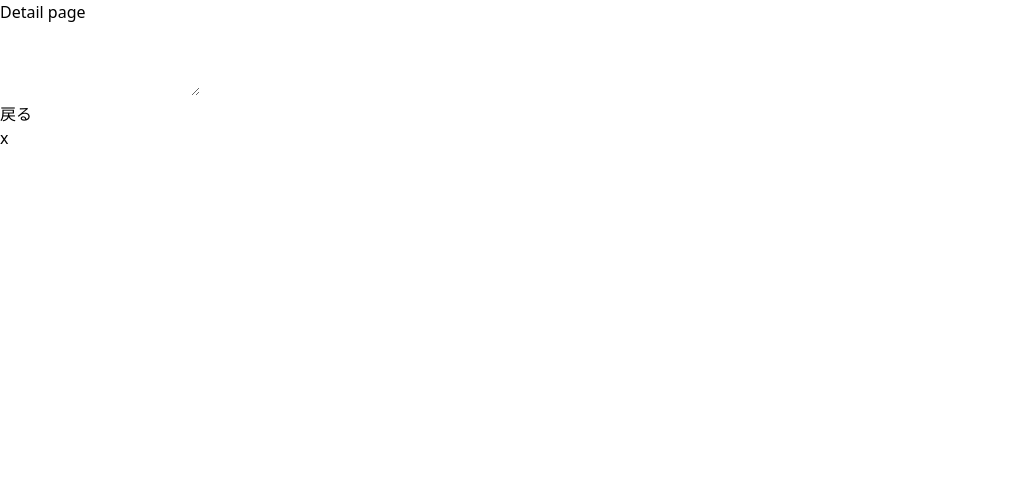
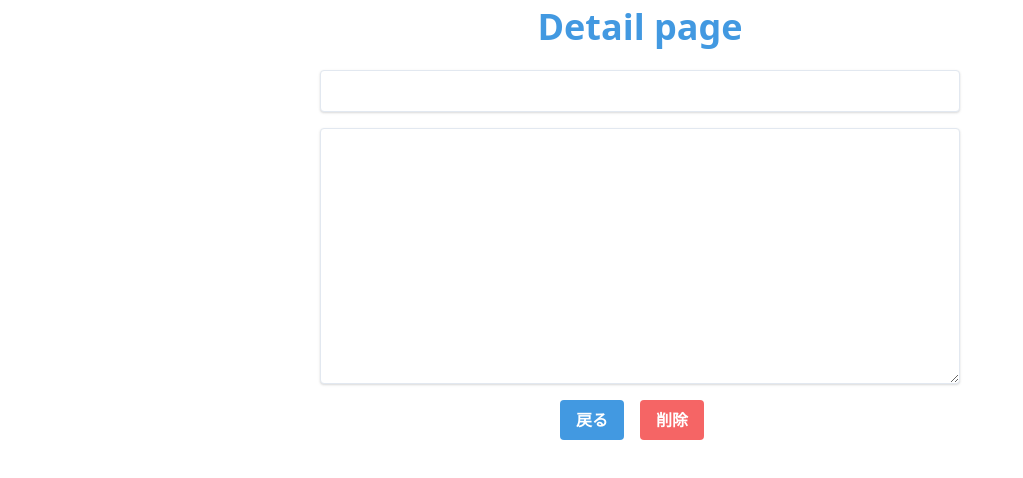
Before and after one commit to terashi77/reactTodoPractice, a Next.js app: page /detail in a window 1280 px wide. Shown: the top 478 px of the page, without its empty margins (0-1023 px from the left). Built offline with nearby package versions, Linux system fonts and the light colour scheme.

Commit message:
tailwindcssで画面を整えた

```diff
--- a/components/TodoForm.tsx
+++ b/components/TodoForm.tsx
@@ -1,19 +1,19 @@
-import * as React from "react";
-import shortid from "shortid";
+import * as React from 'react';
+import shortid from 'shortid';
 
-import { TodoInterface } from "./../interfaces/TodoInterface";
-import { TodoFormInterface } from "./../interfaces/TodoFormInterface";
+import { TodoInterface } from './../interfaces/TodoInterface';
+import { TodoFormInterface } from './../interfaces/TodoFormInterface';
 
 const TodoForm = (props: TodoFormInterface) => {
   const inputRef = React.useRef<HTMLInputElement>(null);
-  const [formState, setFormState] = React.useState("");
+  const [formState, setFormState] = React.useState('');
 
   function handleInputChange(event: React.ChangeEvent<HTMLInputElement>) {
     setFormState(event.target.value);
   }
 
   function handleInputEnter(event: React.KeyboardEvent) {
-    if (event.key === "Enter") {
+    if (event.key === 'Enter') {
       createTodo();
     }
   }
@@ -24,33 +24,40 @@ const TodoForm = (props: TodoFormInterface) => {
   }
 
   function createTodo() {
-    if (formState === "") return;
+    if (formState === '') return;
 
     const newTodo: TodoInterface = {
       id: shortid.generate(),
       title: formState,
-      detail: "",
+      detail: '',
     };
 
     props.handleTodoCreate(newTodo);
 
     if (inputRef && inputRef.current) {
-      inputRef.current.value = "";
+      inputRef.current.value = '';
     }
 
-    setFormState("");
+    setFormState('');
   }
 
   return (
-    <div className="todo-form">
+    <div className="todo-form　text-center container mx-auto">
+      <h1 className="font-semibold text-4xl text-blue-500">Todo page</h1>
       <input
+        className="shadow appearance-none border rounded py-2 px-3 text-gray-600 my-4 mx-1"
         ref={inputRef}
         type="text"
         placeholder="Enter new todo"
         onChange={(event) => handleInputChange(event)}
         onKeyPress={(event) => handleInputEnter(event)}
       />
-      <button onClick={(event) => handleClick(event)}>追加</button>
+      <button
+        className="bg-blue-500 hover:bg-blue-700 text-white font-bold py-2 px-4 rounded"
+        onClick={(event) => handleClick(event)}
+      >
+        追加
+      </button>
     </div>
   );
 };
--- a/components/TodoItem.tsx
+++ b/components/TodoItem.tsx
@@ -1,38 +1,35 @@
-import * as React from "react";
-import { TodoItemInterface } from "./../interfaces/TodoItemInterface";
-import Link from "next/link";
+import * as React from 'react';
+import { TodoItemInterface } from './../interfaces/TodoItemInterface';
+import Link from 'next/link';
 
 const TodoItem = (props: TodoItemInterface) => {
   function handleInputEnter(event: React.KeyboardEvent<HTMLInputElement>) {
-    if (event.key === "Enter") {
+    if (event.key === 'Enter') {
       event.currentTarget.blur();
     }
   }
 
   return (
-    <div className="todo-item">
-      <div className="todo-item-input-wrapper">
+    <div className="todo-item text-center container mx-auto">
       <input
+        className="todo-item-input-wrapper inline-block flex-auto px-2 py-2 block focus:shadow appearance-none focus:border focus:rounded text-gray-600 w-2/3 mx-4"
         value={props.todo.title}
         onChange={(event: React.ChangeEvent<HTMLInputElement>) =>
           props.handleTodoUpdate(event, props.todo.id)
         }
-          onKeyPress={(event: React.KeyboardEvent<HTMLInputElement>) =>
-            handleInputEnter(event)
-          }
+        onKeyPress={(event: React.KeyboardEvent<HTMLInputElement>) => handleInputEnter(event)}
       />
-      </div>
-      <div className="item-detail">
-        <Link href={{ pathname: "/detail", query: { id: props.todo.id } }}>
+      <Link href={{ pathname: '/detail', query: { id: props.todo.id } }}>
+        <button className="item-detail inline-block bg-blue-500 hover:bg-blue-700 text-white font-bold py-2 px-4 rounded">
           <a>詳細</a>
+        </button>
       </Link>
-      </div>
-      <div
-        className="item-remove"
+      <button
+        className="item-remove　inline-block bg-red-500 hover:bg-red-700 text-white font-bold py-2 px-4 mx-2 rounded"
         onClick={() => props.handleTodoRemove(props.todo.id)}
       >
-        ⨯
-      </div>
+        削除
+      </button>
     </div>
   );
 };
--- a/components/TodoList.tsx
+++ b/components/TodoList.tsx
@@ -1,13 +1,16 @@
-import * as React from "react";
-import { TodoListInterface } from "./../interfaces/TodoListInterface";
-import TodoItem from "./TodoItem";
+import * as React from 'react';
+import { TodoListInterface } from './../interfaces/TodoListInterface';
+import TodoItem from './TodoItem';
 
 const TodoList = (props: TodoListInterface) => {
   return (
     <div className="todo-list">
       <ul>
         {props.todos.map((todo) => (
-          <li key={todo.id}>
+          <li
+            className="py-2 px-8 border border-gray-400 text-gray-600 mx-auto w-1/2 text-left flex"
+            key={todo.id}
+          >
             <TodoItem
               todo={todo}
               handleTodoUpdate={props.handleTodoUpdate}
--- a/pages/detail.tsx
+++ b/pages/detail.tsx
@@ -41,38 +41,41 @@ export default function Detail() {
   }
 
   return (
-    <div className="container">
+    <div className="text-center container mx-auto">
       <main>
-        <h1>Detail page</h1>
-        <div className="detail-title">
+        <h1 className="font-semibold text-4xl text-blue-500">Detail page</h1>
+        <div>
           <input
+            className="detail-title block shadow appearance-none border rounded py-2 px-3 text-gray-600 my-4 w-1/2 mx-auto"
             value={selectedTodo.title}
             onChange={(event: React.ChangeEvent<HTMLInputElement>) =>
               handleTodoTitleUpdate(event, router.query.id as string)
             }
           ></input>
         </div>
-        <div className="detail-detail">
+        <div>
           <textarea
+            className="detail-detail block shadow appearance-none border rounded py-2 px-3
+    text-gray-600 mx-2 my-4 w-1/2 h-64 mx-auto"
             value={selectedTodo.detail}
             onChange={(event: React.ChangeEvent<HTMLTextAreaElement>) =>
               handleTodoDetailUpdate(event, router.query.id as string)
             }
           ></textarea>
         </div>
-        <div className="detail-back-button">
-          <Link href={{ pathname: '/' }}>
+        <Link href={{ pathname: '/' }}>
+          <button className="detail-back-button bg-blue-500 hover:bg-blue-700 text-white font-bold py-2 px-4 rounded">
             <a>戻る</a>
-          </Link>
-        </div>
-        <div
-          className="detail-remove-button"
-          onClick={() => handleTodoRemove(router.query.id as string)}
-        >
-          <Link href={{ pathname: '/' }}>
-            <a>x</a>
-          </Link>
-        </div>
+          </button>
+        </Link>
+        <Link href={{ pathname: '/' }}>
+          <button
+            className="detail-remove-button bg-red-500 hover:bg-red-700 text-white font-bold py-2 px-4 mx-4 rounded"
+            onClick={() => handleTodoRemove(router.query.id as string)}
+          >
+            <a>削除</a>
+          </button>
+        </Link>
       </main>
     </div>
   );
--- a/pages/index.tsx
+++ b/pages/index.tsx
@@ -25,7 +25,7 @@ export default function Home() {
   }
 
   return (
-    <div className="container">
+    <div className="text-center container mx-auto">
       <main>
         <TodoForm handleTodoCreate={handleTodoCreate} />
         <TodoList
```
Lines whose indentation alone changed are shown as unchanged.
